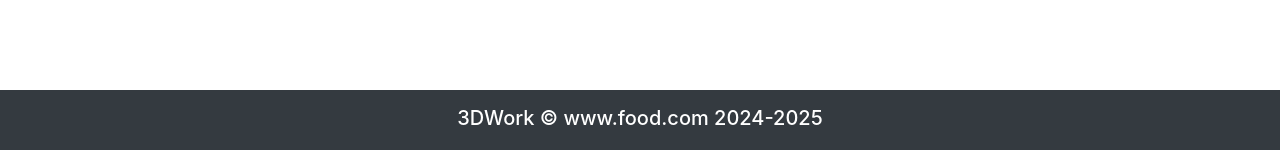
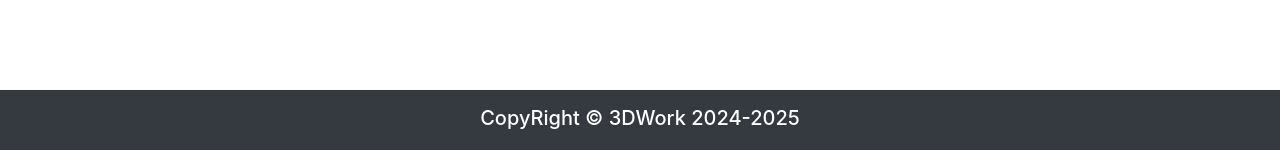
Before and after one commit to mashathepotato/restaurant_webapp, a Django app: page / in a window 1280 px wide. Shown: the part 774-924 px from the top of the page. Run offline with Django 3.2, Linux system fonts and the light colour scheme; some libraries are stand-ins or nearby versions.

Commit message:
fixed the fotter copyright

```diff
--- a/templates/footer.html
+++ b/templates/footer.html
@@ -2,6 +2,6 @@
 <!-- Footer -->
 <footer class="py-3 bg-dark" id="footer">
     <div class="container">
-        <h5 class="m-0 text-center text-white">3DWork &copy; www.food.com 2024-2025</h5>
+        <h5 class="m-0 text-center text-white">CopyRight &copy; 3DWork 2024-2025</h5>
     </div>
 </footer>
```
Also changed, not shown: templates/nothing.html (line endings or trailing spaces).
